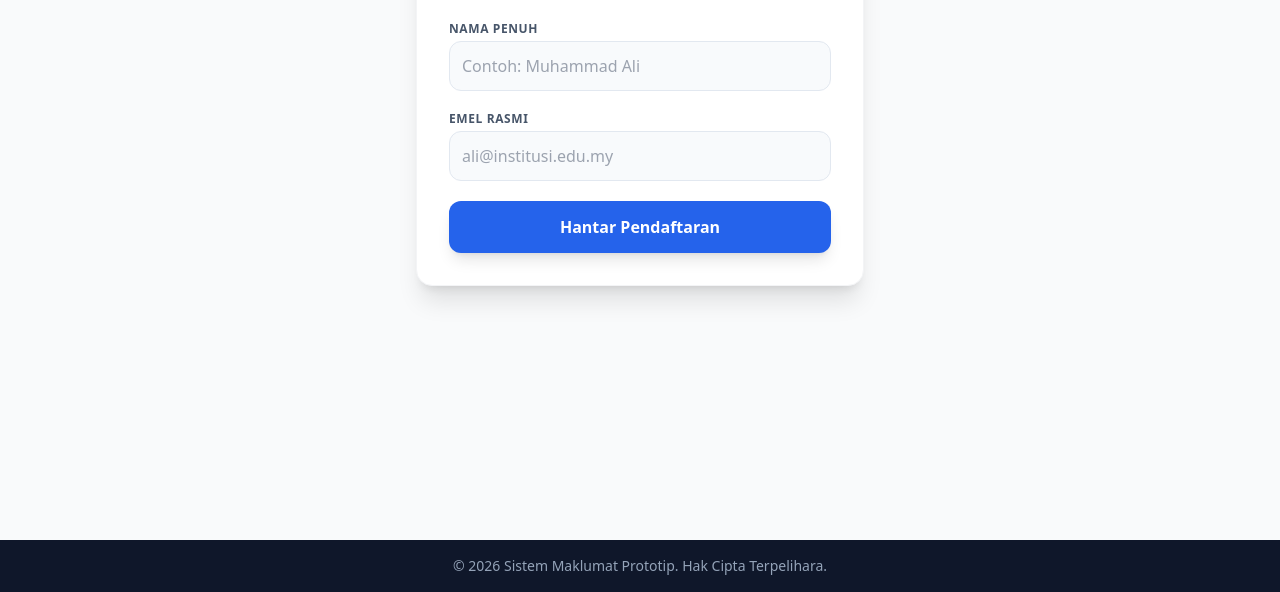
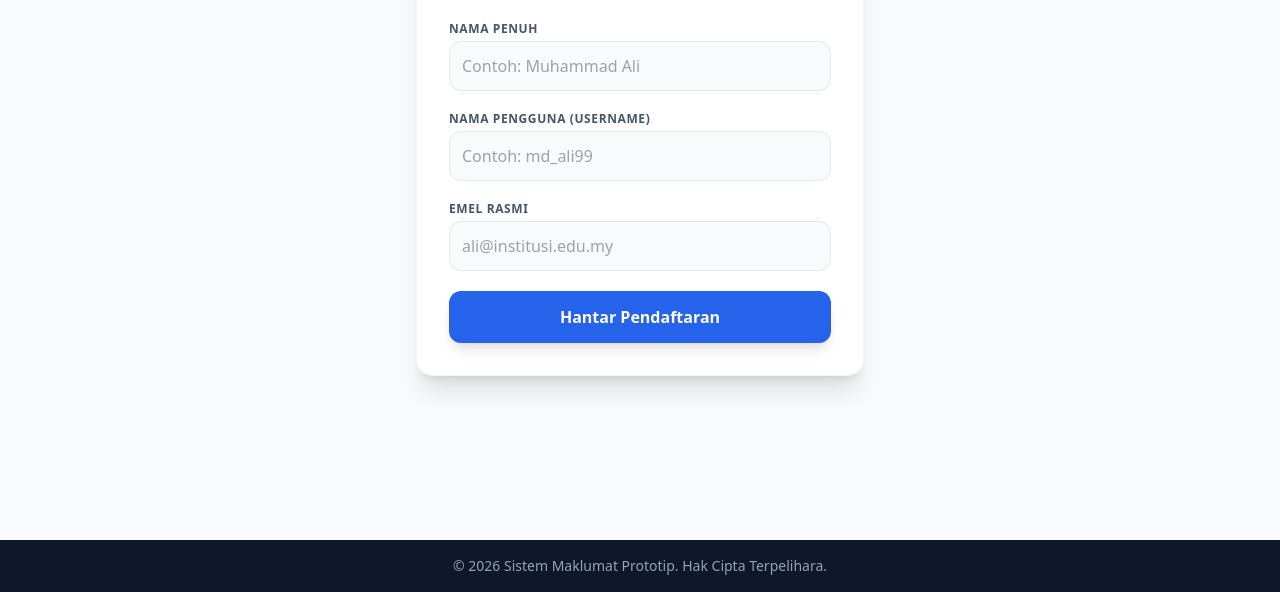
Before and after one commit to fikrisahruddin07/Maklumat-Pelajar, a website: page daftar.html in a window 1280 px wide. Shown: the part 208-800 px from the top of the page. Drawn offline with nearby package versions, Linux system fonts and the light colour scheme.

Commit message:
ubah daftar

```diff
--- a/daftar.html
+++ b/daftar.html
@@ -31,6 +31,10 @@
                 <input type="text" id="nama" class="w-full p-3 bg-slate-50 border border-slate-200 rounded-xl focus:outline-none focus:ring-2 focus:ring-blue-500 focus:bg-white transition" placeholder="Contoh: Muhammad Ali" required>
             </div>
             <div>
+                <label class="block text-xs font-bold uppercase tracking-wider text-slate-600 mb-1">Nama Pengguna (Username)</label>
+                <input type="text" id="username" class="w-full p-3 bg-slate-50 border border-slate-200 rounded-xl focus:outline-none focus:ring-2 focus:ring-blue-500 focus:bg-white transition" placeholder="Contoh: md_ali99" required>
+            </div>
+            <div>
                 <label class="block text-xs font-bold uppercase tracking-wider text-slate-600 mb-1">Emel Rasmi</label>
                 <input type="email" id="email" class="w-full p-3 bg-slate-50 border border-slate-200 rounded-xl focus:outline-none focus:ring-2 focus:ring-blue-500 focus:bg-white transition" placeholder="ali@institusi.edu.my" required>
             </div>
@@ -42,5 +46,6 @@
         &copy; 2026 Sistem Maklumat Prototip. Hak Cipta Terpelihara.
     </footer>
 
-    <script src="js/api.js"></script> </body>
+    <script src="js/api.js"></script>
+</body>
 </html>
```
